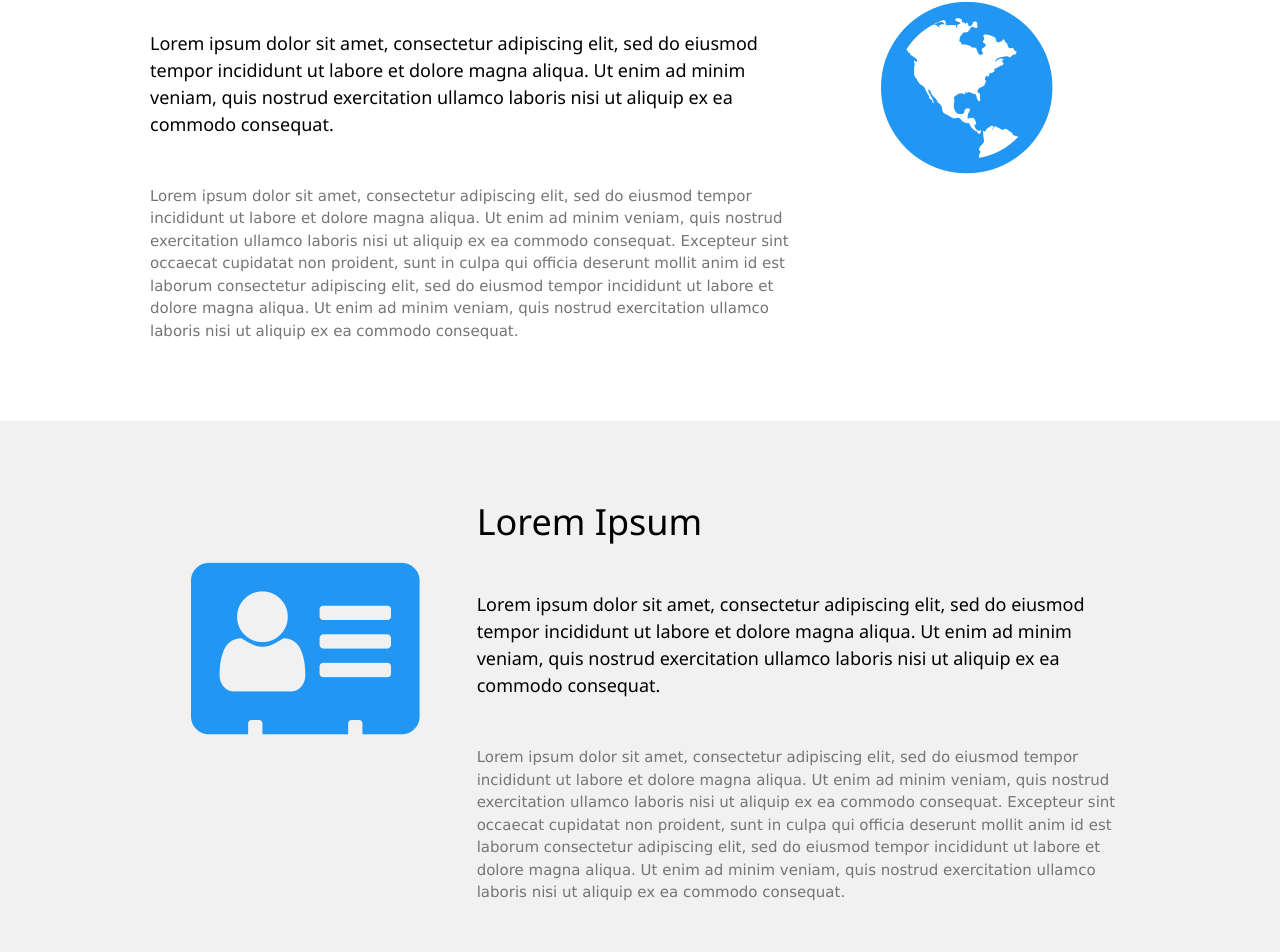
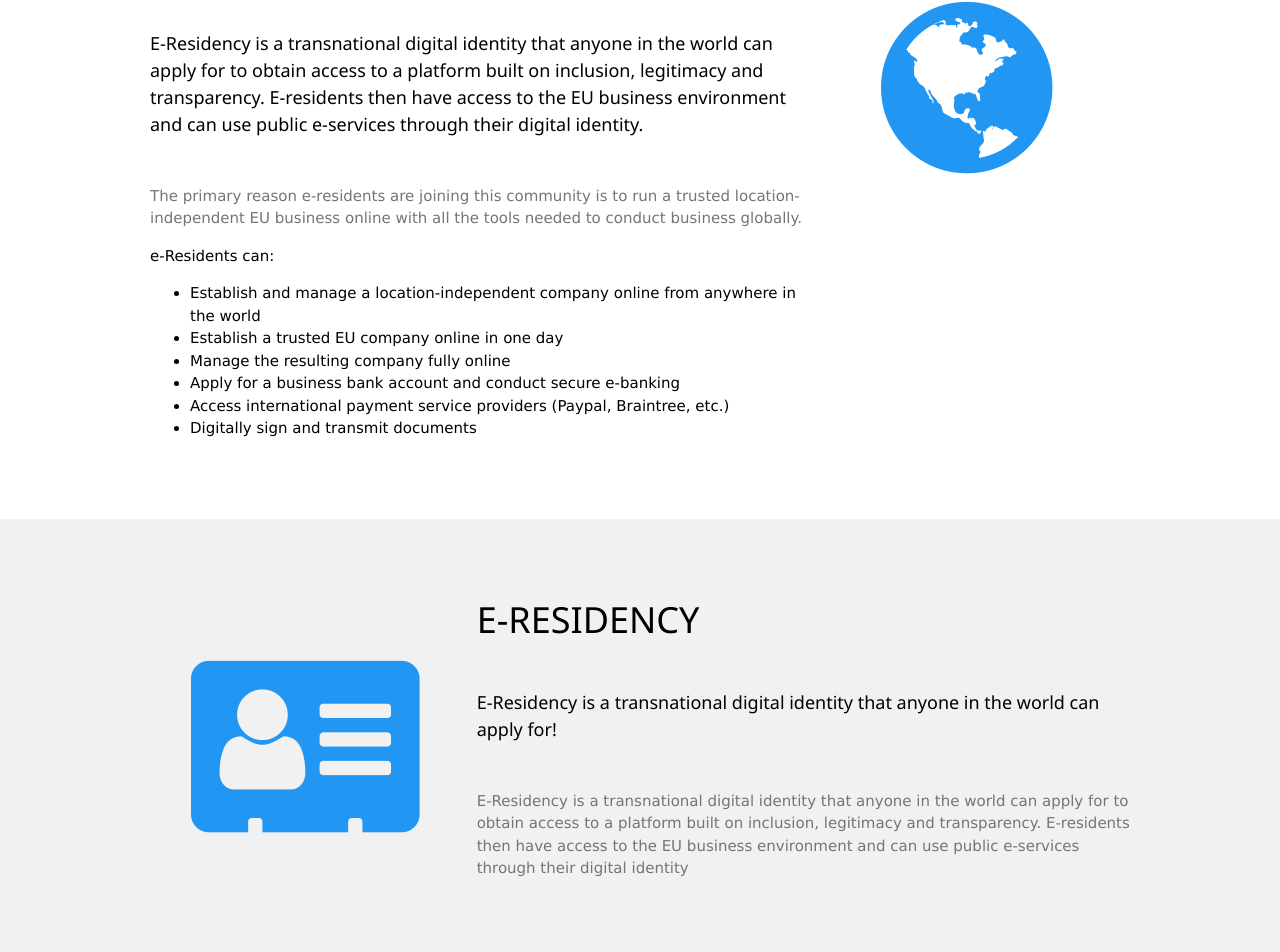
Before and after one commit to krjovan/E-residency-frontend, an Angular app: page /home in a window 1280 px wide. Shown: the part 713-1665 px from the top of the page. Built offline with nearby package versions, Linux system fonts and the light colour scheme.

Commit message:
Updated home component

```diff
--- a/src/app/components/home/home.component.html
+++ b/src/app/components/home/home.component.html
@@ -13,12 +13,20 @@
     <div class="w3-row-padding w3-padding-64 w3-container">
         <div class="w3-content">
           <div class="w3-twothird">
-            <h1>Lorem Ipsum</h1>
-            <h5 class="w3-padding-32">Lorem ipsum dolor sit amet, consectetur adipiscing elit, sed do eiusmod tempor incididunt ut labore et dolore magna aliqua. Ut enim ad minim veniam, quis nostrud exercitation ullamco laboris nisi ut aliquip ex ea commodo consequat.</h5>
+            <h1>E-RESIDENCY</h1>
+            <h5 class="w3-padding-32">E-Residency is a transnational digital identity that anyone in the world can apply for to obtain access to a platform built on inclusion, legitimacy and transparency. E-residents then have access to the EU business environment and can use public e-services through their digital identity.</h5>
 
-            <p class="w3-text-grey">Lorem ipsum dolor sit amet, consectetur adipiscing elit, sed do eiusmod tempor incididunt ut labore et dolore magna aliqua. Ut enim ad minim veniam, quis nostrud exercitation ullamco laboris nisi ut aliquip ex ea commodo consequat. Excepteur sint
-              occaecat cupidatat non proident, sunt in culpa qui officia deserunt mollit anim id est laborum consectetur adipiscing elit, sed do eiusmod tempor incididunt ut labore et dolore magna aliqua. Ut enim ad minim veniam, quis nostrud exercitation ullamco
-              laboris nisi ut aliquip ex ea commodo consequat.</p>
+            <p class="w3-text-grey">The primary reason e-residents are joining this community is to run a trusted location-independent EU business online with all the tools needed to conduct business globally.</p>
+			<div>e-Residents can:
+				<ul>
+				<li>Establish and manage a location-independent company online from anywhere in the world</li>
+				<li>Establish a trusted EU company online in one day</li>
+				<li>Manage the resulting company fully online</li>
+				<li>Apply for a business bank account and conduct secure e-banking</li>
+				<li>Access international payment service providers (Paypal, Braintree, etc.)</li>
+				<li>Digitally sign and transmit documents</li>
+				</ul>
+			</div>
           </div>
 
           <div class="w3-third w3-center">
@@ -34,12 +42,10 @@
           </div>
 
           <div class="w3-twothird">
-            <h1>Lorem Ipsum</h1>
-            <h5 class="w3-padding-32">Lorem ipsum dolor sit amet, consectetur adipiscing elit, sed do eiusmod tempor incididunt ut labore et dolore magna aliqua. Ut enim ad minim veniam, quis nostrud exercitation ullamco laboris nisi ut aliquip ex ea commodo consequat.</h5>
+            <h1>E-RESIDENCY</h1>
+            <h5 class="w3-padding-32">E-Residency is a transnational digital identity that anyone in the world can apply for!</h5>
 
-            <p class="w3-text-grey">Lorem ipsum dolor sit amet, consectetur adipiscing elit, sed do eiusmod tempor incididunt ut labore et dolore magna aliqua. Ut enim ad minim veniam, quis nostrud exercitation ullamco laboris nisi ut aliquip ex ea commodo consequat. Excepteur sint
-              occaecat cupidatat non proident, sunt in culpa qui officia deserunt mollit anim id est laborum consectetur adipiscing elit, sed do eiusmod tempor incididunt ut labore et dolore magna aliqua. Ut enim ad minim veniam, quis nostrud exercitation ullamco
-              laboris nisi ut aliquip ex ea commodo consequat.</p>
+            <p class="w3-text-grey">E-Residency is a transnational digital identity that anyone in the world can apply for to obtain access to a platform built on inclusion, legitimacy and transparency. E-residents then have access to the EU business environment and can use public e-services through their digital identity</p>
           </div>
         </div>
       </div>
```
